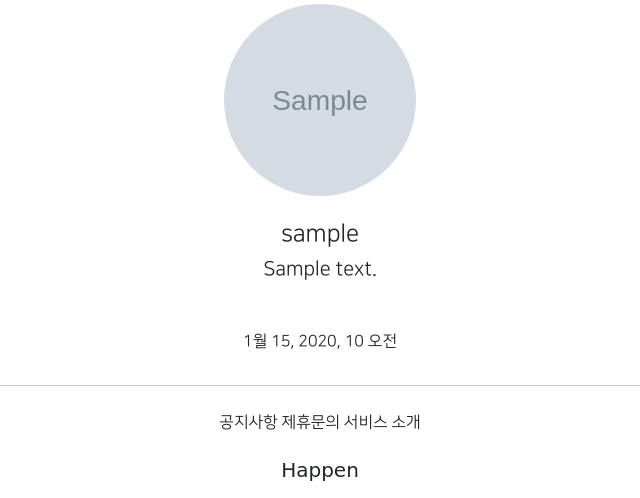
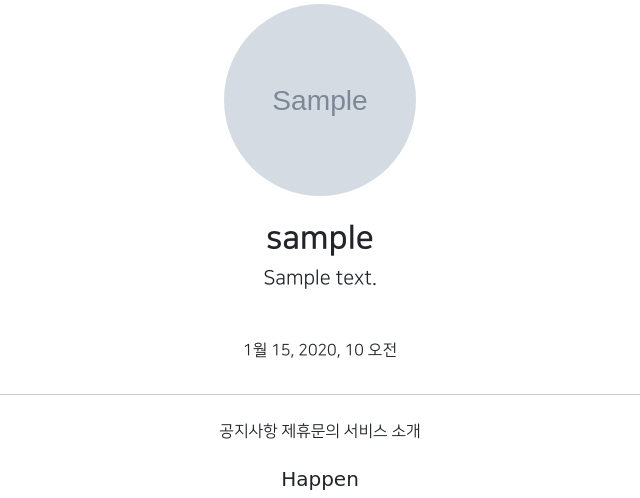
Before and after one commit to tkekdzhd/gis_0702_2, a Django app: page /accounts/detail/1 in a window 1280 px wide. Shown: the part 269-767 px from the top of the page, without its empty margins (320-960 px from the left). Run offline with Django 3.2, Linux system fonts and the light colour scheme; tables that the repository leaves empty hold one stand-in row (values such as "Sample post"); grey boxes marked "Sample" are stand-in pictures; parts of the project's set-up code (start-up, migrations or seed data) failed here and were passed over; some libraries are stand-ins or nearby versions.

Commit message:
0728 commit 1

```diff
--- a/accountapp/templates/accountapp/detail.html
+++ b/accountapp/templates/accountapp/detail.html
@@ -7,14 +7,14 @@
                 <img src="{{ target_user.profile.image.url }}"
                      class="profile_image m-4"
                      alt="profile image">
-                <h4>{{ target_user.profile.nickname }}</h4>
+                <h2 class="NNS_B">{{ target_user.profile.nickname }}</h2>
                 <h5>{{ target_user.profile.message }}</h5>
             {% else %}
-            <h4>
+            <h2>
                 <a href="{% url 'profileapp:create' %}">
                     Create Profile
                 </a>
-            </h4>
+            </h2>
             {% endif %}
         </div>
         <div>
--- a/static/base.css
+++ b/static/base.css
@@ -25,3 +25,7 @@
     border-radius: 20rem;
     object-fit: cover;
 }
+
+.NNS_B{
+    font-family: 'NanumSquareB', cursive;
+}
```
